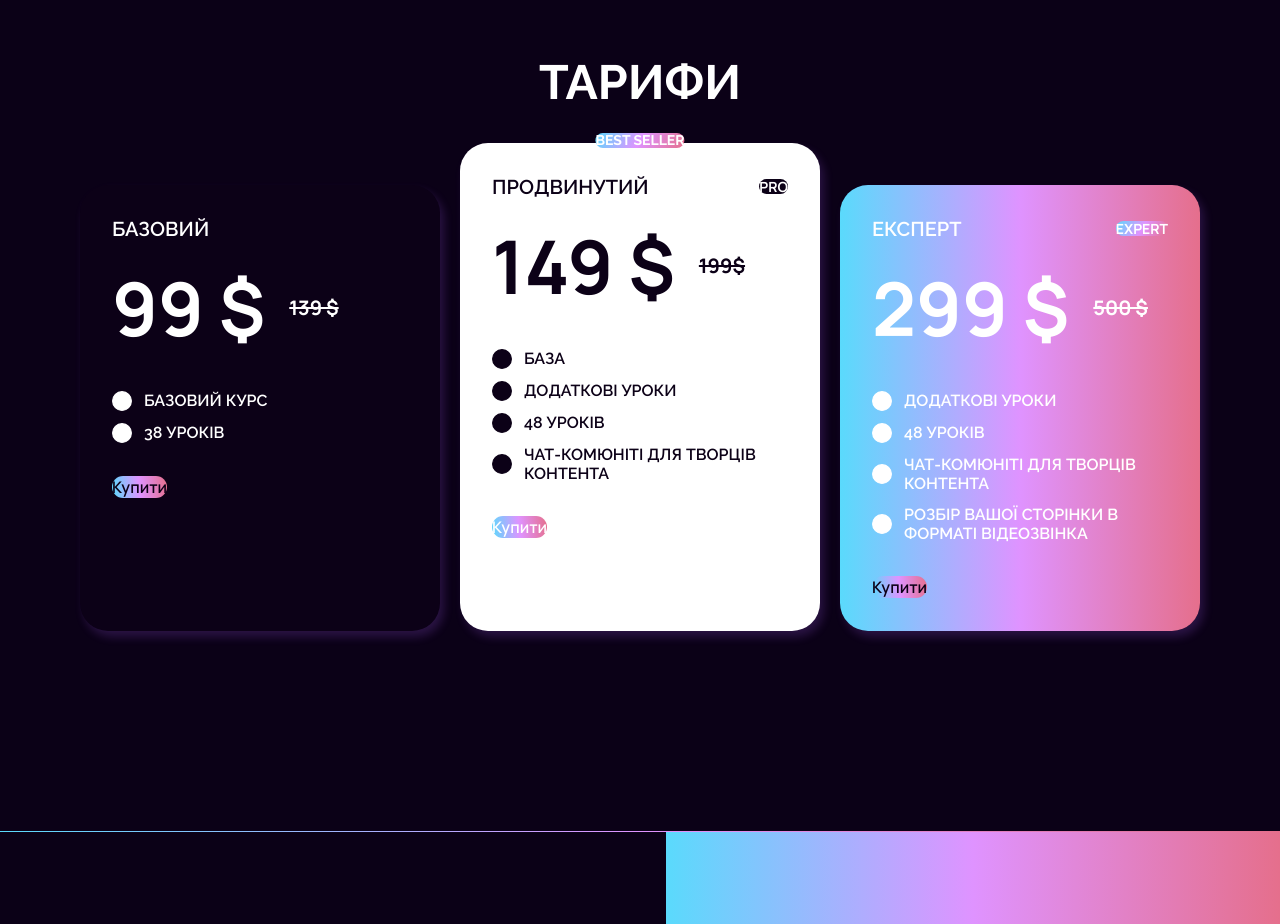
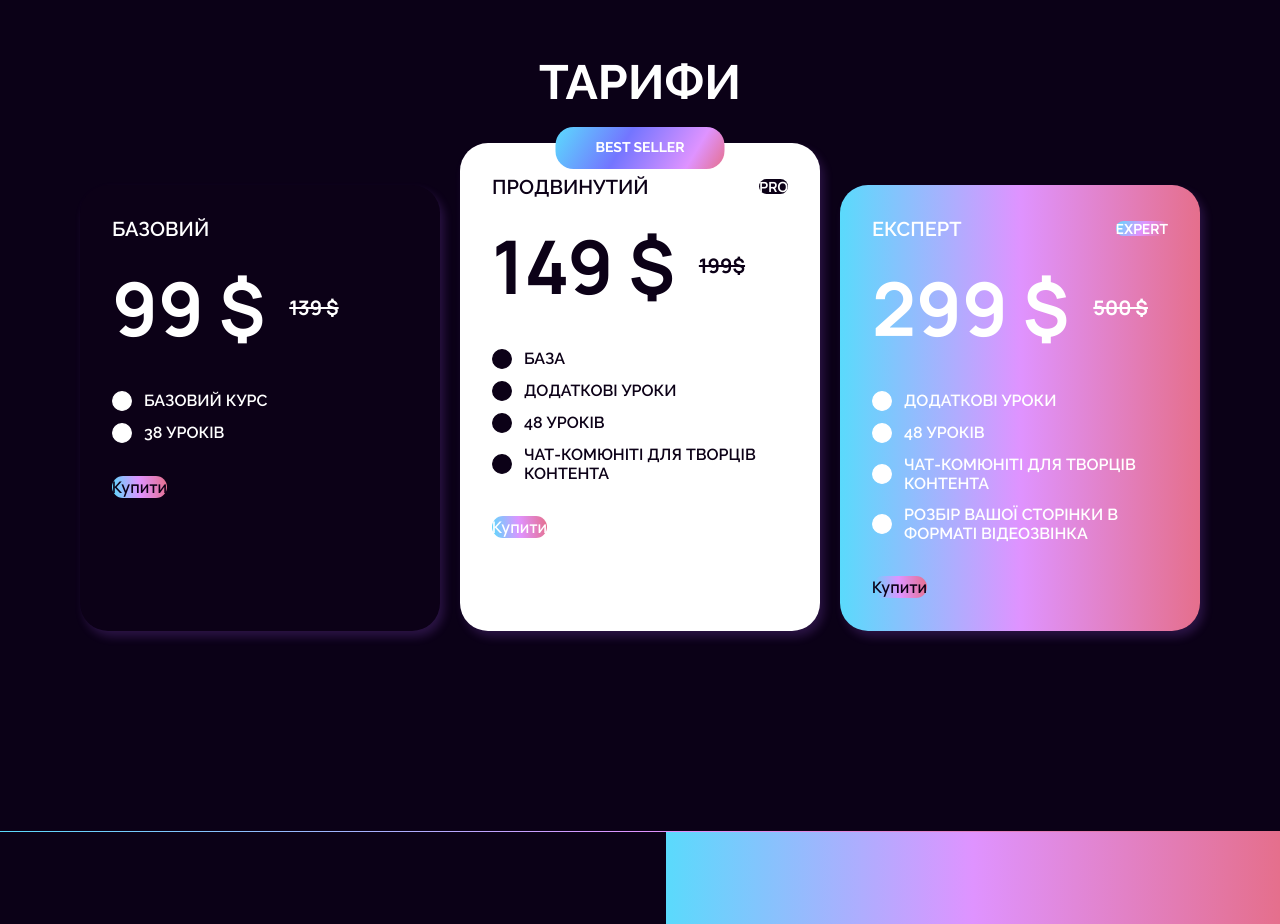
Before and after one commit to Filbertik/video_academ_next, a Next.js app: page /viral-video-course in a window 1280 px wide. Shown: the part 900-1824 px from the top of the page. Built offline with nearby package versions, Linux system fonts and the light colour scheme; a web font is replaced by a local one.

Commit message:
fix cta best seller

```diff
--- a/src/app/viral-video-course/ViralVideoCoursePage.tsx
+++ b/src/app/viral-video-course/ViralVideoCoursePage.tsx
@@ -203,11 +203,11 @@ export default function ViralVideoCoursePage() {
                         text_font_family="Raleway"
                         text_font_weight="font-bold"
                         text_color="text-white"
-                        fill_background="linear-gradient(120deg, #5adafc 0%, #df93ff 50%, #e56f8c 100%)"
+                        fill_background="linear-gradient(121deg, #5bdbfd 0%, #7375ff 40.3%, #df93ff 79.87%, #e56f8c 100%)"
                         border_border_radius="rounded-[18px]"
                         padding="t=10px,r=32px,b=10px,l=32px"
-                        effect_box_shadow="0px 4px 16px #0000003f"
-                        className="uppercase text-sm"
+                        effect_box_shadow="0 4px 16px 1px rgba(0, 0, 0, 0.25)"
+                        className="uppercase text-sm w-[169px] h-[42px]"
                       />
                     </div>
                   )}
```
